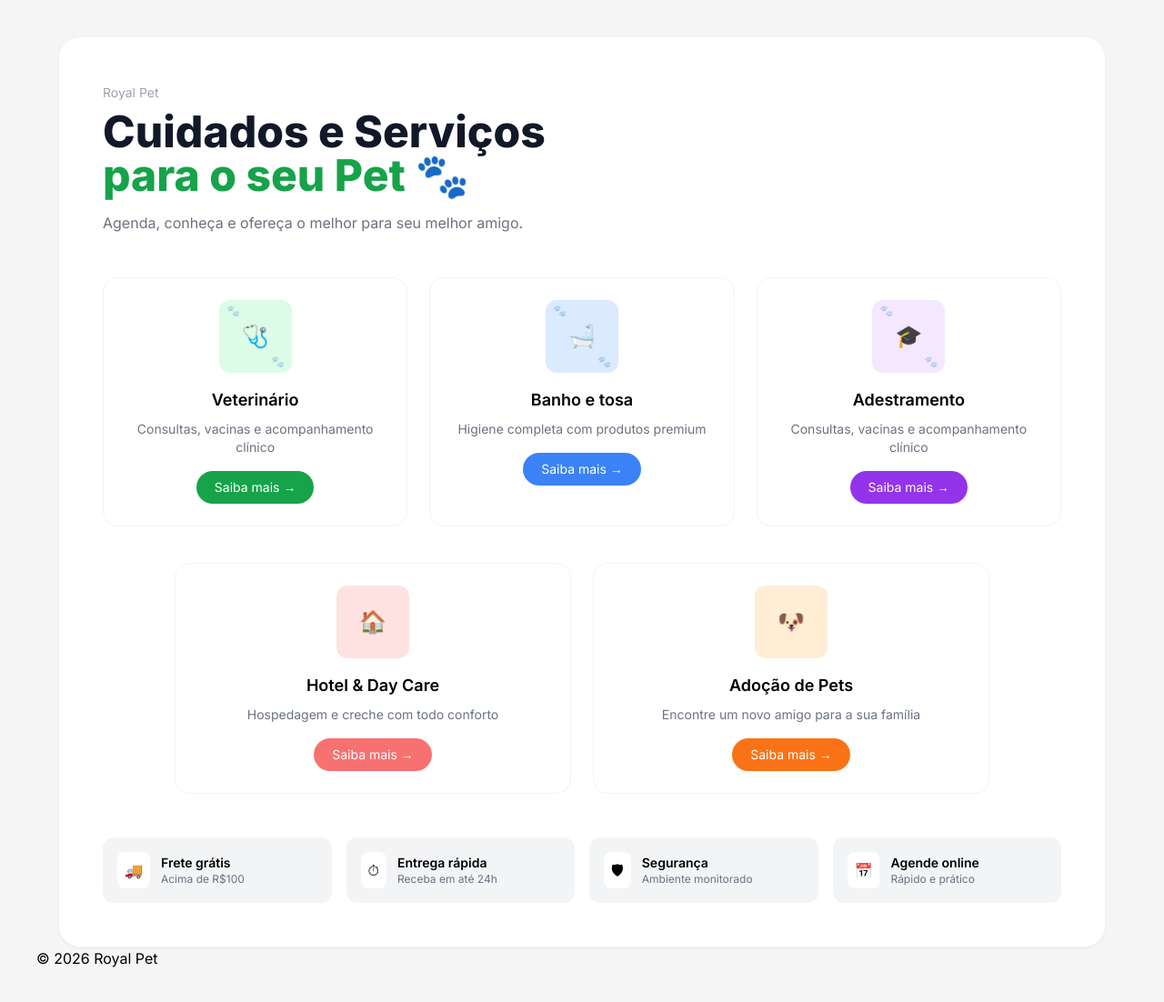
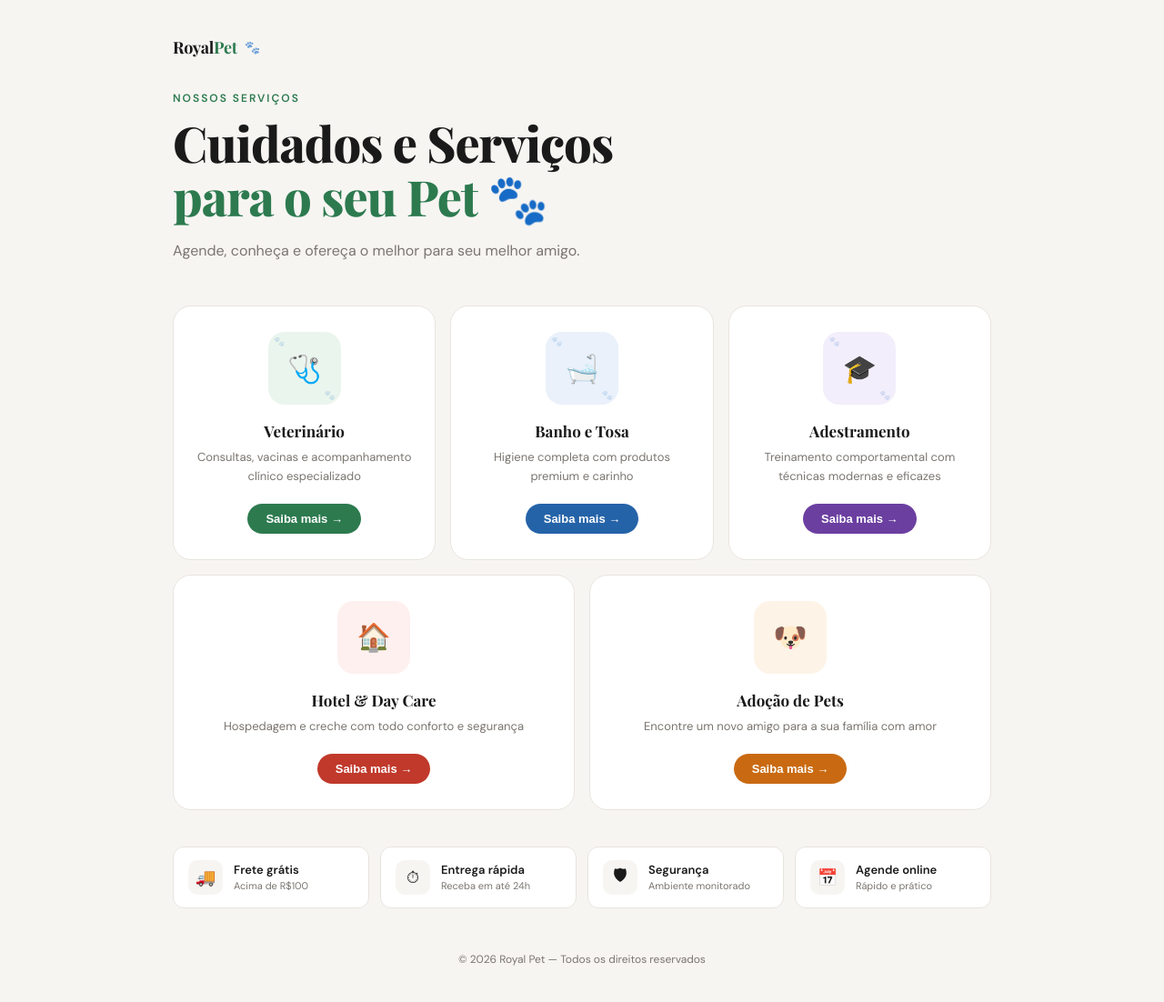
Before and after one commit to caetano2507/ProjetoPetshop, a plain HTML site: page TeladeServiços.html in a window 1280 px wide. Shown: the whole page at 91% size. Drawn offline with nearby package versions, Linux system fonts and the light colour scheme.

Commit message:
Adicionar tela

```diff
--- a/TeladeServiços.html
+++ b/TeladeServiços.html
@@ -3,178 +3,389 @@
 <head>
 <meta charset="UTF-8">
 <meta name="viewport" content="width=device-width, initial-scale=1.0">
-<title>Royal Pet</title>
+<title>Royal Pet — Serviços</title>
+<link href="https://fonts.googleapis.com/css2?family=Playfair+Display:wght@700;800&family=DM+Sans:wght@400;500;600&display=swap" rel="stylesheet">
+<style>
+:root {
+  --bg: #f7f5f2;
+  --white: #ffffff;
+  --text: #1a1a1a;
+  --muted: #7a7570;
+  --border: #e8e4de;
+  --green: #2d7a4f;
+  --green-light: #eaf5ee;
+  --blue: #2563a8;
+  --blue-light: #eaf1fb;
+  --purple: #6b3fa0;
+  --purple-light: #f3eefb;
+  --red: #c0392b;
+  --red-light: #fdf0ee;
+  --orange: #c96a12;
+  --orange-light: #fdf3e7;
+  --radius: 20px;
+  --radius-sm: 12px;
+}
 
-<script src="https://cdn.tailwindcss.com"></script>
-<link href="https://fonts.googleapis.com/css2?family=Inter:wght@400;600;700;800&display=swap" rel="stylesheet">
+* { margin: 0; padding: 0; box-sizing: border-box; }
 
-<style>
 body {
-    font-family: 'Inter', sans-serif;
+  font-family: 'DM Sans', sans-serif;
+  background: var(--bg);
+  color: var(--text);
+  min-height: 100vh;
+  padding: 40px 20px;
+}
+
+.page {
+  max-width: 900px;
+  margin: 0 auto;
+}
+
+/* HEADER */
+.brand {
+  display: flex;
+  align-items: center;
+  gap: 8px;
+  margin-bottom: 36px;
+}
+
+.brand-logo {
+  font-family: 'Playfair Display', serif;
+  font-size: 18px;
+  font-weight: 700;
+  color: var(--text);
+  letter-spacing: -0.3px;
+}
+
+.brand-logo span { color: var(--green); }
+
+.brand-paw {
+  font-size: 14px;
+  opacity: 0.6;
+}
+
+.hero-label {
+  font-size: 12px;
+  font-weight: 600;
+  letter-spacing: 2px;
+  text-transform: uppercase;
+  color: var(--green);
+  margin-bottom: 12px;
+}
+
+.hero-title {
+  font-family: 'Playfair Display', serif;
+  font-size: clamp(36px, 6vw, 54px);
+  font-weight: 800;
+  line-height: 1.1;
+  color: var(--text);
+  margin-bottom: 16px;
+  letter-spacing: -1px;
+}
+
+.hero-title .accent { color: var(--green); }
+
+.hero-sub {
+  font-size: 16px;
+  color: var(--muted);
+  max-width: 460px;
+  line-height: 1.6;
+  margin-bottom: 48px;
+}
+
+/* CARDS PRINCIPAIS */
+.grid-3 {
+  display: grid;
+  grid-template-columns: repeat(3, 1fr);
+  gap: 16px;
+  margin-bottom: 16px;
+}
+
+.grid-2 {
+  display: grid;
+  grid-template-columns: repeat(2, 1fr);
+  gap: 16px;
+  margin-bottom: 40px;
+}
+
+.card {
+  background: var(--white);
+  border-radius: var(--radius);
+  border: 1px solid var(--border);
+  padding: 28px 24px;
+  display: flex;
+  flex-direction: column;
+  align-items: center;
+  text-align: center;
+  transition: transform 0.25s ease, box-shadow 0.25s ease;
+  animation: fadeUp 0.5s ease both;
+}
+
+.card:hover {
+  transform: translateY(-5px);
+  box-shadow: 0 12px 40px rgba(0,0,0,0.08);
+}
+
+@keyframes fadeUp {
+  from { opacity: 0; transform: translateY(20px); }
+  to   { opacity: 1; transform: translateY(0); }
+}
+
+.card:nth-child(1) { animation-delay: 0.05s; }
+.card:nth-child(2) { animation-delay: 0.12s; }
+.card:nth-child(3) { animation-delay: 0.19s; }
+
+.icon-wrap {
+  width: 80px;
+  height: 80px;
+  border-radius: 18px;
+  display: flex;
+  align-items: center;
+  justify-content: center;
+  font-size: 30px;
+  margin-bottom: 18px;
+  position: relative;
+}
+
+.paw-deco {
+  position: absolute;
+  font-size: 10px;
+  opacity: 0.2;
+}
+.paw-deco.tl { top: 4px; left: 6px; }
+.paw-deco.br { bottom: 4px; right: 6px; }
+
+.card-title {
+  font-family: 'Playfair Display', serif;
+  font-size: 17px;
+  font-weight: 700;
+  color: var(--text);
+  margin-bottom: 8px;
+}
+
+.card-desc {
+  font-size: 13px;
+  color: var(--muted);
+  line-height: 1.55;
+  margin-bottom: 20px;
+  flex: 1;
+}
+
+.btn {
+  display: inline-flex;
+  align-items: center;
+  gap: 6px;
+  padding: 9px 20px;
+  border-radius: 999px;
+  font-size: 13px;
+  font-weight: 600;
+  border: none;
+  cursor: pointer;
+  transition: filter 0.2s, transform 0.15s;
+  text-decoration: none;
+}
+
+.btn:hover { filter: brightness(1.1); transform: scale(1.03); }
+
+.btn-green  { background: var(--green);  color: #fff; }
+.btn-blue   { background: var(--blue);   color: #fff; }
+.btn-purple { background: var(--purple); color: #fff; }
+.btn-red    { background: var(--red);    color: #fff; }
+.btn-orange { background: var(--orange); color: #fff; }
+
+.icon-green  { background: var(--green-light); }
+.icon-blue   { background: var(--blue-light); }
+.icon-purple { background: var(--purple-light); }
+.icon-red    { background: var(--red-light); }
+.icon-orange { background: var(--orange-light); }
+
+/* features strip */
+.features {
+  display: grid;
+  grid-template-columns: repeat(4, 1fr);
+  gap: 12px;
+  margin-bottom: 40px;
+}
+
+.feature-item {
+  background: var(--white);
+  border: 1px solid var(--border);
+  border-radius: var(--radius-sm);
+  padding: 14px 16px;
+  display: flex;
+  align-items: center;
+  gap: 12px;
+  animation: fadeUp 0.5s ease 0.4s both;
+}
+
+.feature-icon {
+  background: var(--bg);
+  border-radius: 10px;
+  width: 38px;
+  height: 38px;
+  display: flex;
+  align-items: center;
+  justify-content: center;
+  font-size: 18px;
+  flex-shrink: 0;
+}
+
+.feature-title {
+  font-size: 13px;
+  font-weight: 600;
+  color: var(--text);
+}
+
+.feature-sub {
+  font-size: 11px;
+  color: var(--muted);
+  margin-top: 2px;
+}
+
+/* footer */
+footer {
+  text-align: center;
+  font-size: 12px;
+  color: var(--muted);
+  padding-top: 8px;
+}
+
+/* responsividade */
+@media (max-width: 700px) {
+  .grid-3 { grid-template-columns: 1fr; }
+  .grid-2 { grid-template-columns: 1fr; }
+  .features { grid-template-columns: repeat(2, 1fr); }
+}
+
+@media (max-width: 400px) {
+  .features { grid-template-columns: 1fr; }
 }
 </style>
 </head>
-<!--Estrutura principal, onde estamos definindo a cor do fundo, estamos colocando um espaçamento interno(responsavel por deixar ele no centro,
-para o conteudo não ficar colado nas bordas). Esse "md" é responsavel pela "responsividade", significa que em telas medias (tablets/PCs) o espaçamento aumenta para "pd-10"-->
-<body class="bg-[#f5f5f5] p-6 md:p-10">
+<body>
 
-<div class="max-w-6xl mx-auto bg-white p-8 md:p-12 rounded-3xl shadow-sm border border-gray-100">
-<!--O "max-w-6xl mx-auto" é a "caixa" branca centralizada que contem todo o conteudo-->
-    <!-- HEADER -->
-    <div class="mb-12">
-        <span class="text-gray-400 text-sm">Royal Pet</span>
+<div class="page">
 
-        <h1 class="text-4xl md:text-5xl font-extrabold text-gray-900 leading-tight mt-2">
-            Cuidados e Serviços <br>
-            <span class="text-green-600">para o seu Pet 🐾</span>
-        </h1>
+  <!-- brand -->
 
-        <p class="text-gray-500 mt-4">
-            Agenda, conheça e ofereça o melhor para seu melhor amigo.
-        </p>
+<!--Caso não de certo, use o codigo abaixo:-->
+
+<!--
+
+        <nav class="nav-links">
+            <a href="loginPetshop.html" class="btn-inicio">Início</a>
+            <a href="#">Produtos</a>
+            <a href="TeladeServiços.html">Serviços</a>
+            <a href="TelaPlanoSaude.html">Meu pet</a>
+        </nav>
+
+-->
+
+
+  <div class="brand">
+    <span class="brand-logo" href="Telainicio.html" >Royal<span>Pet</span></span>
+    <span class="brand-paw">🐾</span>
   </div>
 
+  <!-- HERO -->
+  <p class="hero-label">Nossos Serviços</p>
+  <h1 class="hero-title">
+    Cuidados e Serviços<br>
+    <span class="accent">para o seu Pet 🐾</span>
+  </h1>
+  <p class="hero-sub">Agende, conheça e ofereça o melhor para seu melhor amigo.</p>
+
   <!-- CARDS PRINCIPAIS -->
-    <div class="grid md:grid-cols-3 gap-6 mb-10">
+  <div class="grid-3">
 
-        <!-- CARD -->
-        <div class="bg-white p-6 rounded-2xl border border-gray-100 text-center">
-
-            <div class="w-20 h-20 mx-auto mb-4 bg-green-100 rounded-xl flex items-center justify-center relative">
-                <span class="absolute top-1 left-2 text-xs opacity-30">🐾</span>
-                <span class="absolute bottom-1 right-2 text-xs opacity-30">🐾</span>
-                <span class="text-2xl text-green-600">🩺</span>
+    <div class="card">
+      <div class="icon-wrap icon-green">
+        <span class="paw-deco tl">🐾</span>
+        <span class="paw-deco br">🐾</span>
+        🩺
+      </div>
+      <h3 class="card-title">Veterinário</h3>
+      <p class="card-desc">Consultas, vacinas e acompanhamento clínico especializado</p>
+      <button class="btn btn-green">Saiba mais →</button>
     </div>
 
-            <h3 class="font-semibold text-lg">Veterinário</h3>
-            <p class="text-gray-500 text-sm mt-2 mb-4">
-                Consultas, vacinas e acompanhamento clínico
-            </p>
-
-            <button class="bg-green-600 text-white px-5 py-2 rounded-full text-sm flex items-center justify-center gap-2 mx-auto hover:bg-green-700">
-                Saiba mais →
-            </button>
+    <div class="card">
+      <div class="icon-wrap icon-blue">
+        <span class="paw-deco tl">🐾</span>
+        <span class="paw-deco br">🐾</span>
+        🛁
+      </div>
+      <h3 class="card-title">Banho e Tosa</h3>
+      <p class="card-desc">Higiene completa com produtos premium e carinho</p>
+      <button class="btn btn-blue">Saiba mais →</button>
     </div>
 
-        <!-- CARD -->
-        <div class="bg-white p-6 rounded-2xl border border-gray-100 text-center">
-
-            <div class="w-20 h-20 mx-auto mb-4 bg-blue-100 rounded-xl flex items-center justify-center relative">
-                <span class="absolute top-1 left-2 text-xs opacity-30">🐾</span>
-                <span class="absolute bottom-1 right-2 text-xs opacity-30">🐾</span>
-                <span class="text-2xl text-blue-500">🛁</span>
+    <div class="card">
+      <div class="icon-wrap icon-purple">
+        <span class="paw-deco tl">🐾</span>
+        <span class="paw-deco br">🐾</span>
+        🎓
       </div>
-
-            <h3 class="font-semibold text-lg">Banho e tosa</h3>
-            <p class="text-gray-500 text-sm mt-2 mb-4">
-                Higiene completa com produtos premium
-            </p>
-
-            <button class="bg-blue-500 text-white px-5 py-2 rounded-full text-sm flex items-center justify-center gap-2 mx-auto hover:bg-blue-600">
-                Saiba mais →
-            </button>
-        </div>
-
-        <!-- CARD -->
-        <div class="bg-white p-6 rounded-2xl border border-gray-100 text-center">
-
-            <div class="w-20 h-20 mx-auto mb-4 bg-purple-100 rounded-xl flex items-center justify-center relative">
-                <span class="absolute top-1 left-2 text-xs opacity-30">🐾</span>
-                <span class="absolute bottom-1 right-2 text-xs opacity-30">🐾</span>
-                <span class="text-2xl text-purple-600">🎓</span>
-            </div>
-
-            <h3 class="font-semibold text-lg">Adestramento</h3>
-            <p class="text-gray-500 text-sm mt-2 mb-4">
-                Consultas, vacinas e acompanhamento clínico
-            </p>
-
-            <button class="bg-purple-600 text-white px-5 py-2 rounded-full text-sm flex items-center justify-center gap-2 mx-auto hover:bg-purple-700">
-                Saiba mais →
-            </button>
+      <h3 class="card-title">Adestramento</h3>
+      <p class="card-desc">Treinamento comportamental com técnicas modernas e eficazes</p>
+      <button class="btn btn-purple">Saiba mais →</button>
     </div>
 
   </div>
 
   <!-- CARDS SECUNDÁRIOS -->
-    <div class="grid md:grid-cols-2 gap-6 max-w-4xl mx-auto mb-12">
+  <div class="grid-2">
 
-        <div class="bg-white p-6 rounded-2xl border border-gray-100 text-center">
-
-            <div class="w-20 h-20 mx-auto mb-4 bg-red-100 rounded-xl flex items-center justify-center relative">
-                <span class="text-2xl text-red-400">🏠</span>
+    <div class="card">
+      <div class="icon-wrap icon-red">🏠</div>
+      <h3 class="card-title">Hotel & Day Care</h3>
+      <p class="card-desc">Hospedagem e creche com todo conforto e segurança</p>
+      <button class="btn btn-red">Saiba mais →</button>
     </div>
 
-            <h3 class="font-semibold text-lg">Hotel & Day Care</h3>
-            <p class="text-gray-500 text-sm mt-2 mb-4">
-                Hospedagem e creche com todo conforto
-            </p>
-
-            <button class="bg-red-400 text-white px-5 py-2 rounded-full text-sm hover:bg-red-500">
-                Saiba mais →
-            </button>
-        </div>
-
-        <div class="bg-white p-6 rounded-2xl border border-gray-100 text-center">
-
-            <div class="w-20 h-20 mx-auto mb-4 bg-orange-100 rounded-xl flex items-center justify-center relative">
-                <span class="text-2xl text-orange-500">🐶</span>
-            </div>
-
-            <h3 class="font-semibold text-lg">Adoção de Pets</h3>
-            <p class="text-gray-500 text-sm mt-2 mb-4">
-                Encontre um novo amigo para a sua família
-            </p>
-
-            <button class="bg-orange-500 text-white px-5 py-2 rounded-full text-sm hover:bg-orange-600">
-                Saiba mais →
-            </button>
+    <div class="card">
+      <div class="icon-wrap icon-orange">🐶</div>
+      <h3 class="card-title">Adoção de Pets</h3>
+      <p class="card-desc">Encontre um novo amigo para a sua família com amor</p>
+      <button class="btn btn-orange">Saiba mais →</button>
     </div>
 
   </div>
 
-    <!-- RODAPÉ -->
-    <div class="grid sm:grid-cols-2 lg:grid-cols-4 gap-4">
-
-        <div class="bg-gray-100 p-4 rounded-xl flex items-center gap-3">
-            <div class="bg-white p-2 rounded-lg">🚚</div>
+  <!-- FEATURES STRIP -->
+  <div class="features">
+    <div class="feature-item">
+      <div class="feature-icon">🚚</div>
       <div>
-                <p class="font-semibold text-sm">Frete grátis</p>
-                <p class="text-xs text-gray-500">Acima de R$100</p>
+        <p class="feature-title">Frete grátis</p>
+        <p class="feature-sub">Acima de R$100</p>
+      </div>
+    </div>
+    <div class="feature-item">
+      <div class="feature-icon">⏱</div>
+      <div>
+        <p class="feature-title">Entrega rápida</p>
+        <p class="feature-sub">Receba em até 24h</p>
+      </div>
+    </div>
+    <div class="feature-item">
+      <div class="feature-icon">🛡</div>
+      <div>
+        <p class="feature-title">Segurança</p>
+        <p class="feature-sub">Ambiente monitorado</p>
+      </div>
+    </div>
+    <div class="feature-item">
+      <div class="feature-icon">📅</div>
+      <div>
+        <p class="feature-title">Agende online</p>
+        <p class="feature-sub">Rápido e prático</p>
+      </div>
     </div>
   </div>
 
-        <div class="bg-gray-100 p-4 rounded-xl flex items-center gap-3">
-            <div class="bg-white p-2 rounded-lg">⏱</div>
-            <div>
-                <p class="font-semibold text-sm">Entrega rápida</p>
-                <p class="text-xs text-gray-500">Receba em até 24h</p>
-            </div>
-        </div>
-
-        <div class="bg-gray-100 p-4 rounded-xl flex items-center gap-3">
-            <div class="bg-white p-2 rounded-lg">🛡</div>
-            <div>
-                <p class="font-semibold text-sm">Segurança</p>
-                <p class="text-xs text-gray-500">Ambiente monitorado</p>
-            </div>
-        </div>
-
-        <div class="bg-gray-100 p-4 rounded-xl flex items-center gap-3">
-            <div class="bg-white p-2 rounded-lg">📅</div>
-            <div>
-                <p class="font-semibold text-sm">Agende online</p>
-                <p class="text-xs text-gray-500">Rápido e prático</p>
-            </div>
-        </div>
+  <footer>© 2026 Royal Pet — Todos os direitos reservados</footer>
 
 </div>
-
-</div>
-
-<footer>
-    © 2026 Royal Pet
-</footer>
-
 </body>
 </html>
```
Also changed, not shown: Telainicio.html (+145 -65 lines), loginPetshop.html (+1 -0 lines). Lines whose indentation alone changed are shown as unchanged.
